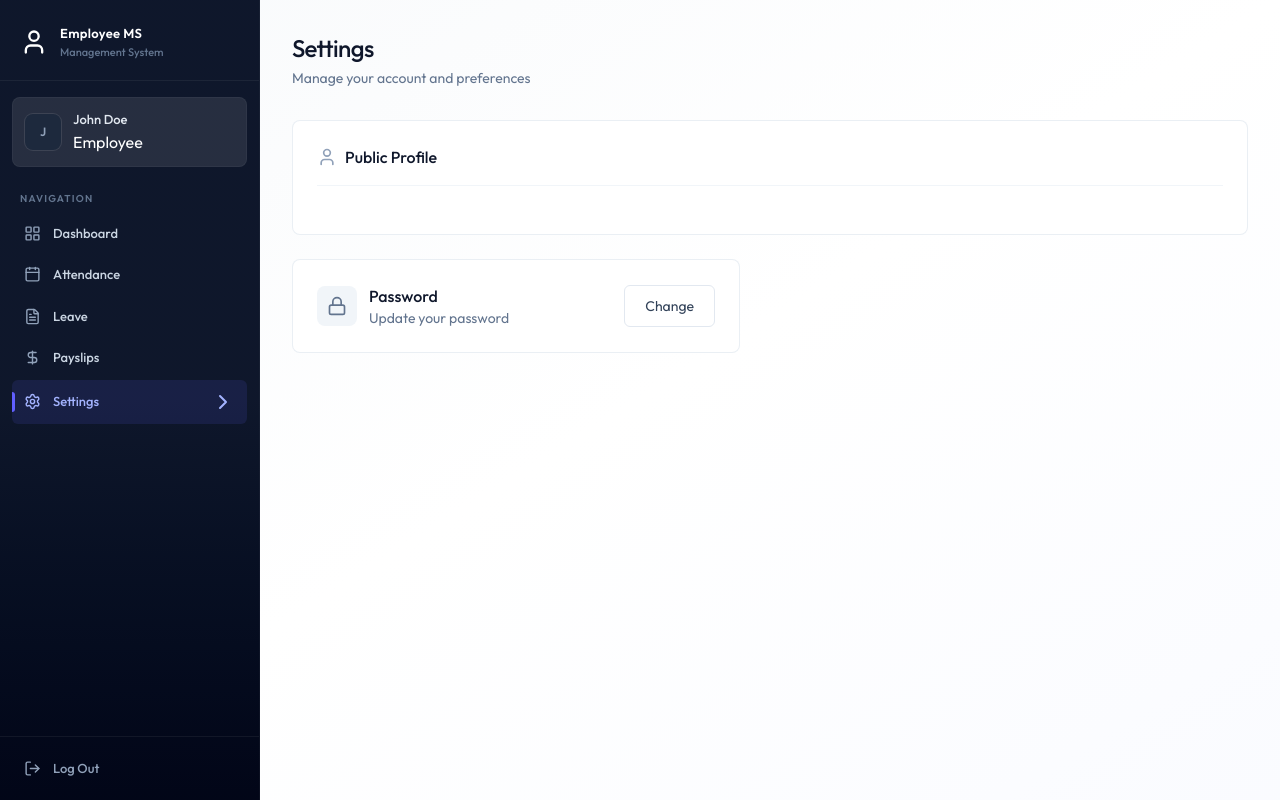
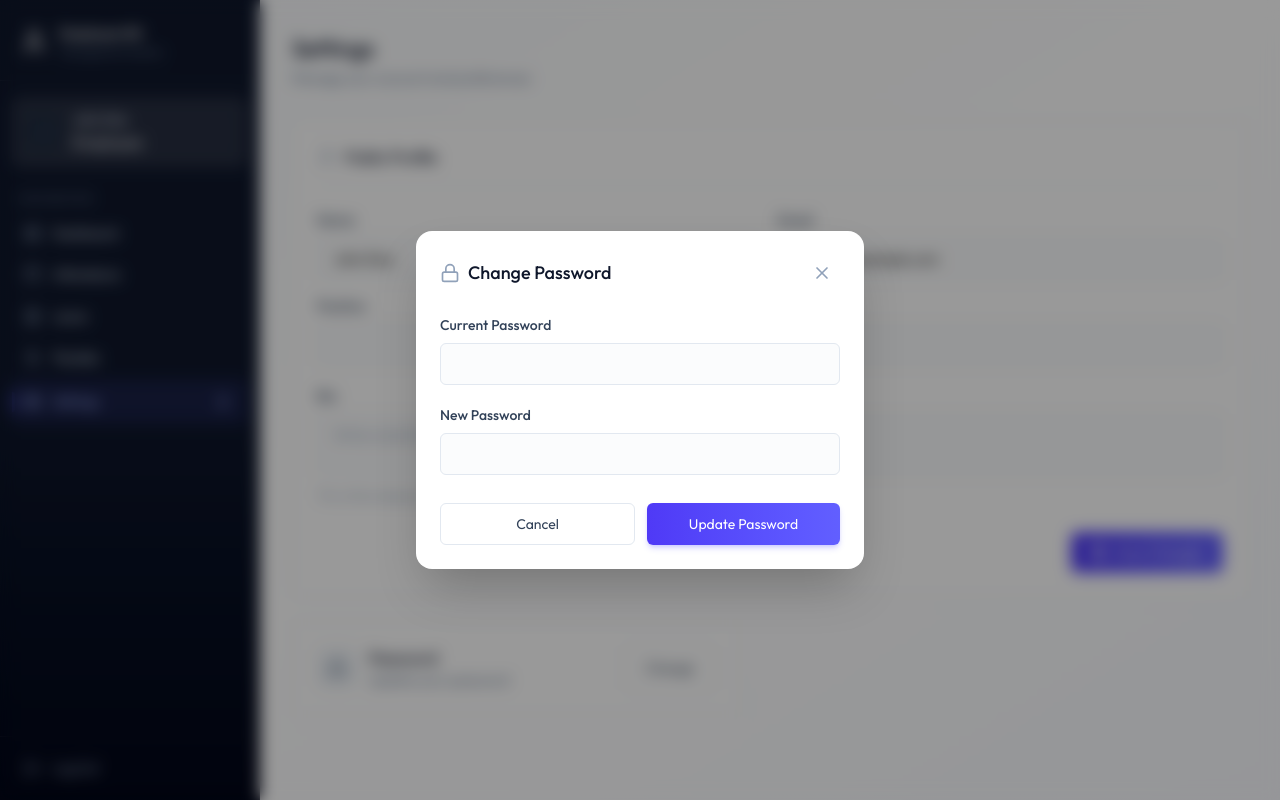
Before and after one commit to Moeen999/fs-ems, a React (Vite) app in the folder client/: page /settings in a window 1280 px wide. Both pictures are taken after a click on the button "Change". Built offline with nearby package versions, Linux system fonts and the light colour scheme.

Commit message:
feat: add ChangePasswordModal component and integrate into Settings page

```diff
--- /dev/null
+++ b/client/src/components/ChangePasswordModal.jsx
@@ -0,0 +1,75 @@
+import { Loader2, LockIcon, X } from "lucide-react";
+import { useState } from "react";
+
+const ChangePasswordModal = ({ open, onClose }) => {
+  const [loading, setLoading] = useState(false);
+  const [message, setMessage] = useState({ type: "", text: "" });
+
+  const handleSubmit = async (e) => {
+    e.preventDeafult();
+  };
+
+  if (!open) return null;
+  return (
+    <div className="fixed inset-0 z-50 flex items-center justify-center p-4">
+      <div className=" absolute inset-0 bg-black/40 backdrop-blur-sm" />
+      <div
+        className="relative bg-white rounded-2xl shadow-2xl w-full max-w-md animate-fade-in"
+        onClick={(e) => e.stopPropagation()}
+      >
+        <div className="flex items-center justify-between p-6 pb-0">
+          <h2 className="text-lg font-medium text-slate-900 flex items-center gap-2">
+            <LockIcon className="w-5 h-5 text-slate-400" /> Change Password
+          </h2>
+
+          <button
+            onClick={onClose}
+            className="p-2 rounded-lg hover:bg-slate-100 transition-colors text-slate-400 hover:text-slate-600 "
+          >
+            <X className="w-5 h-5" />
+          </button>
+        </div>
+
+        <form className="p-6 space-y-5" onSubmit={handleSubmit}>
+          {message.text && (
+            <div
+              className={`p-3 rounded-xl text-sm flex items-start gap-3 ${message.type === "success" ? "bg-emerald-50 text-emerald-700 border border-emerald-200" : "bg-rose-50 text-rose-700"}`}
+            >
+              <div
+                className={`w-1.5 h-1.5 rounded-full mt-1.5 shrink-0 ${message.type === "success" ? "bg-emerald-500" : "bg-rose-50 text-rose-700 border border-rose-200"}`}
+              />
+              {message.text}
+            </div>
+          )}
+          <div>
+            <label className="block text-sm font-medium text-slate-700 mb-2">
+              Current Password
+            </label>
+            <input type="password" name="currentPassword" required />
+          </div>
+          <div>
+            <label className="block text-sm font-medium text-slate-700 mb-2">
+              New Password
+            </label>
+            <input type="password" name="newPassword" required />
+          </div>
+
+          <div className="flex gap-3 pt-2">
+            <button className="btn-secondary flex-1" onClick={onClose}>
+              Cancel
+            </button>
+            <button
+              disabled={loading}
+              className="btn-primary flex-1 flex justify-center items-center gap-2"
+            >
+              {loading && <Loader2 className="w-4 h-4 animate-spin" />}
+              Update Password
+            </button>
+          </div>
+        </form>
+      </div>
+    </div>
+  );
+};
+
+export default ChangePasswordModal;
--- a/client/src/components/ProfileForm.jsx
+++ b/client/src/components/ProfileForm.jsx
@@ -1,4 +1,4 @@
-import { User } from "lucide-react";
+import { Loader2, Save, User } from "lucide-react";
 import { useState } from "react";
 
 const ProfileForm = ({ initialData, onSuccess }) => {
@@ -15,6 +15,93 @@
       <h2 className="text-base font-medium text-slate-900 mb-6 pb-4 border-b border-slate-100 flex items-center gap-2 ">
         <User className="w-5 h-5 text-slate-400" /> Public Profile
       </h2>
+
+      {error && (
+        <div className="bg-rose-50 text-rose-700 p-4 rounded-xl text-sm border border-rose-200 mb-6 flex items-start gap-3">
+          <div className="w-1.5 h-1.5 rounded-full bg-rose-500 mt-1.5 shrink-0" />
+          {error}
+        </div>
+      )}
+
+      {message && (
+        <div className="bg-emerald-50 text-emerald-700 p-4 rounded-xl text-sm border border-emerald-200 mb-6 flex items-start gap-3">
+          <div className="w-1.5 h-1.5 rounded-full bg-emerald-500 mt-1.5 shrink-0" />
+          {message}
+        </div>
+      )}
+
+      <div className="space-y-5">
+        <div className="grid grid-cols-1 sm:grid-cols-2 gap-4">
+          <div>
+            <label className="block text-sm font-medium text-slate-700 mb-2">
+              Name
+            </label>
+            <input
+              disabled
+              value={`${initialData.firstName} ${initialData.lastName}`}
+            />
+          </div>
+
+          <div>
+            <label className="block text-sm font-medium text-slate-700 mb-2">
+              Email
+            </label>
+            <input disabled value={initialData.email} />
+          </div>
+
+          <div className="sm:col-span-2">
+            <label className="block text-sm font-medium text-slate-700 mb-2">
+              Position
+            </label>
+            <input disabled value={initialData.position} />
+          </div>
+        </div>
+
+        <div>
+          <label className="block text-sm font-medium text-slate-700 mb-2">
+            Bio
+          </label>
+          <textarea
+            disabled={initialData.isDeleted}
+            name="bio"
+            defaultValue={initialData.bio || ""}
+            placeholder="Write a brief bio..."
+            className={`resize-none ${initialData.isDeleted ? "bg-slate-50 text-slate-400 cursor-not-allowed" : ""} `}
+          />
+          <p className="text-xs text-slate-400 mt-1.5">
+            This will be displayed on your profile.
+          </p>
+        </div>
+        {initialData.isDeleted ? (
+          <div>
+            <div className="pt-2">
+              <div className="p-4 bg-rose-50 border border-rose-200 rounded-xl text-center">
+                <p className="text-rose-600 font-medium tracking-tight">
+                  Account Deactivated
+                </p>
+                <p className="text-sm text-rose-500 mt-0.5">
+                  You can no longer update your profile.
+                </p>
+              </div>
+            </div>
+          </div>
+        ) : (
+          <div className="flex justify-end pt-2">
+            <button
+              className="btn-primary flex items-center gap-2 justify-center w-full sm:w-auto"
+              disabled={loading}
+              type="submit"
+            >
+              {loading ? (
+                <Loader2 className="w-fit h-4 animate-spin" />
+              ) : (
+                <Save className="w-4 h-4" />
+              )}
+              Save Changes
+            </button>
+          </div>
+        )}
+      </div>
     </form>
   );
 };
--- a/client/src/pages/Settings.jsx
+++ b/client/src/pages/Settings.jsx
@@ -3,6 +3,7 @@
 import Loading from "../components/Loading";
 import { Lock } from "lucide-react";
 import ProfileForm from "../components/ProfileForm";
+import ChangePasswordModal from "../components/ChangePasswordModal";
 
 const Settings = () => {
   const [profile, setProfile] = useState(null);
@@ -51,6 +52,10 @@
           Change
         </button>
       </div>
+      <ChangePasswordModal
+        open={showPasswordModal}
+        onClose={() => setShowPasswordModal(false)}
+      />
     </div>
   );
 };
```
